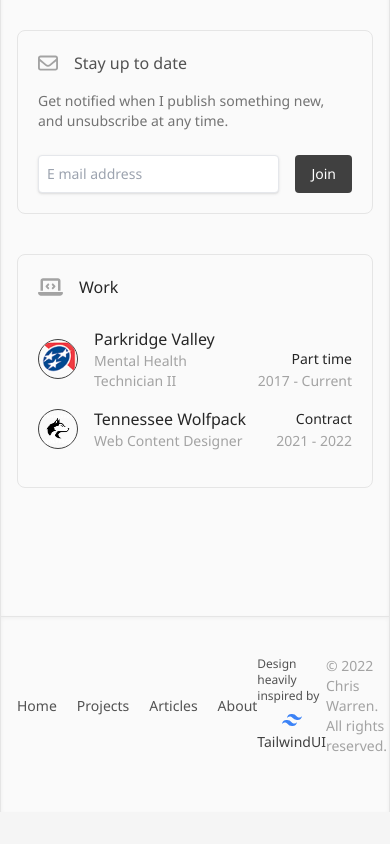
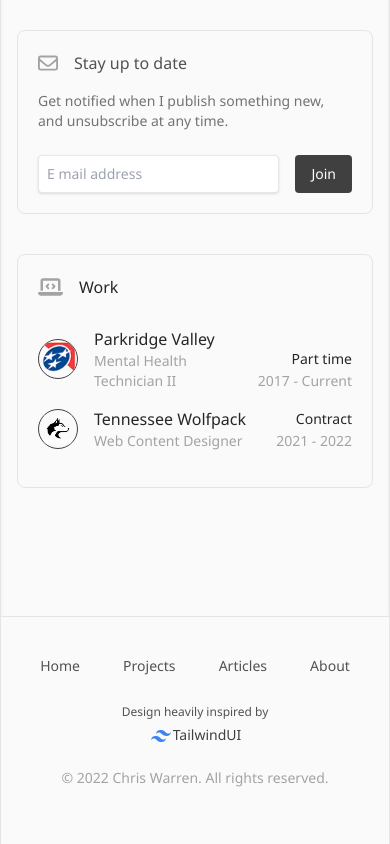
Before and after one commit to Christopher-Warren/portfolio-v4, a Next.js app: page / in a window 390 px wide. Shown: the part 1697-2541 px from the top of the page. Before the commit the page ends 2509 px from the top, so only its background shows below. Built offline with nearby package versions, Linux system fonts and the light colour scheme.

Commit message:
make footer responsive

```diff
--- a/components/containers/MainContainer.tsx
+++ b/components/containers/MainContainer.tsx
@@ -1,14 +1,19 @@
 interface Props {
   children: React.ReactNode;
   className?: string;
+  containerClassName?: string;
 }
 
-export const MainContainer = ({ children, className }: Props) => {
+export const MainContainer = ({
+  children,
+  className,
+  containerClassName,
+}: Props) => {
   return (
     <div
-      className="relative max-w-7xl border-x border-neutral-200
+      className={`relative max-w-7xl border-x border-neutral-200
     bg-neutral-50 shadow-inner dark:border-neutral-800 dark:bg-neutral-900
-     sm:mx-6 lg:mx-16 xl:mx-auto "
+     sm:mx-6 lg:mx-16 xl:mx-auto ${containerClassName}`}
     >
       <div
         className={`px-4 lg:px-10 xl:px-20 ${className ? className : "pt-32"}`}
--- a/components/navigation/Footer.tsx
+++ b/components/navigation/Footer.tsx
@@ -6,15 +6,21 @@ import InlineLink from "../links/InlineLink";
 
 export const Footer = () => {
   return (
-    <MainContainer className="p-0">
+    <MainContainer containerClassName=" shadow-none" className="p-0">
       <div className="absolute left-0 h-px w-full bg-neutral-200 dark:bg-neutral-800" />
-      <div className="flex items-center justify-between pt-10 pb-14 text-sm text-neutral-600 dark:text-neutral-400">
-        <ul className="flex space-x-5">
+      <div className="block items-center justify-between pt-10 pb-14 text-sm text-neutral-600 dark:text-neutral-400 md:flex">
+        <ul className="flex justify-evenly space-x-5  md:justify-start">
           {navLinks.map((navRoute) => {
-            return <li key={navRoute.pathname}>{navRoute.pathname}</li>;
+            return (
+              <li key={navRoute.pathname}>
+                <Link href={navRoute.href}>
+                  <a> {navRoute.pathname}</a>
+                </Link>
+              </li>
+            );
           })}
         </ul>
-        <div className="">
+        <div className="mx-auto mt-7 w-fit md:mt-4 md:w-auto">
           <span className="block text-xs">Design heavily inspired by</span>
           <span className="block text-neutral-700 dark:text-neutral-300">
             <Link href="https://tailwindui.com/templates/spotlight">
@@ -32,9 +38,9 @@ export const Footer = () => {
             </Link>
           </span>
         </div>
-        <div className="text-neutral-400 dark:text-neutral-600">
+        <p className="mt-4 text-center text-neutral-400 dark:text-neutral-600 md:mt-0  md:text-left">
           © 2022 Chris Warren. All rights reserved.
-        </div>
+        </p>
       </div>
     </MainContainer>
   );
```
